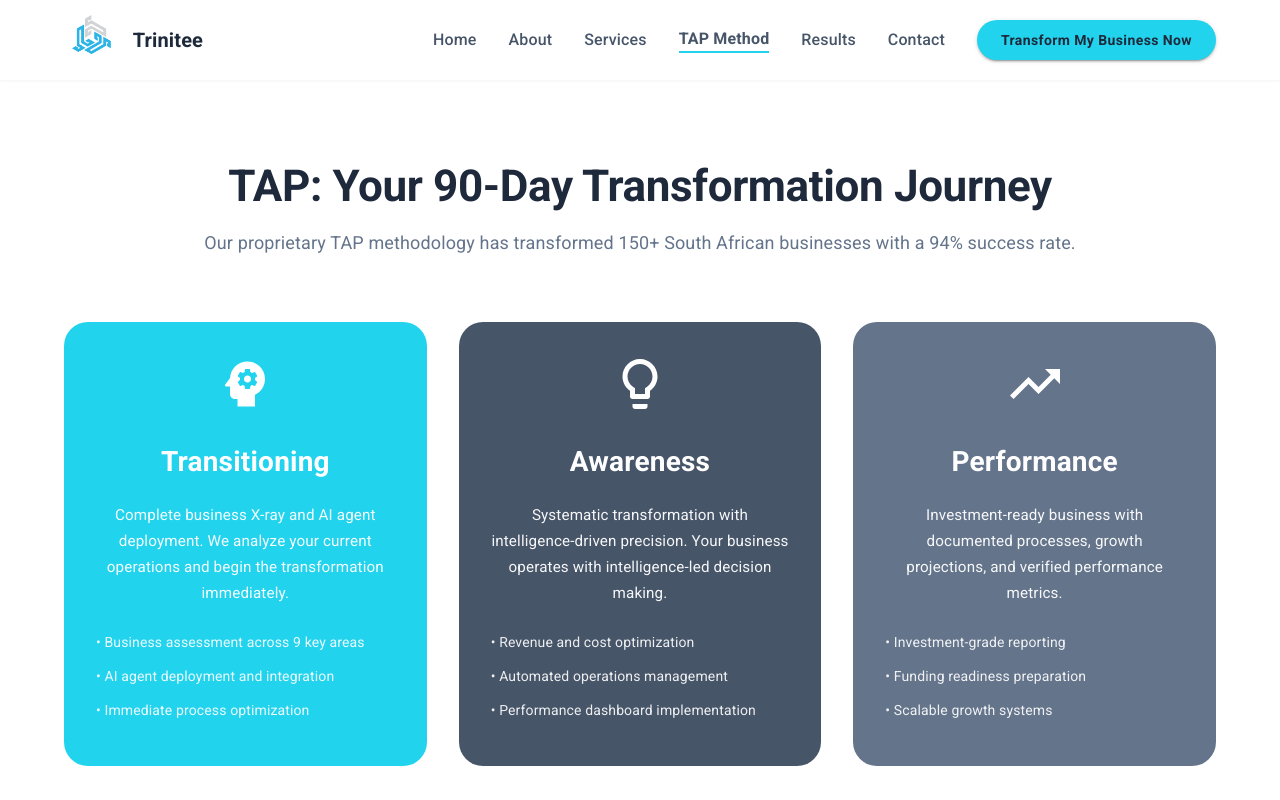
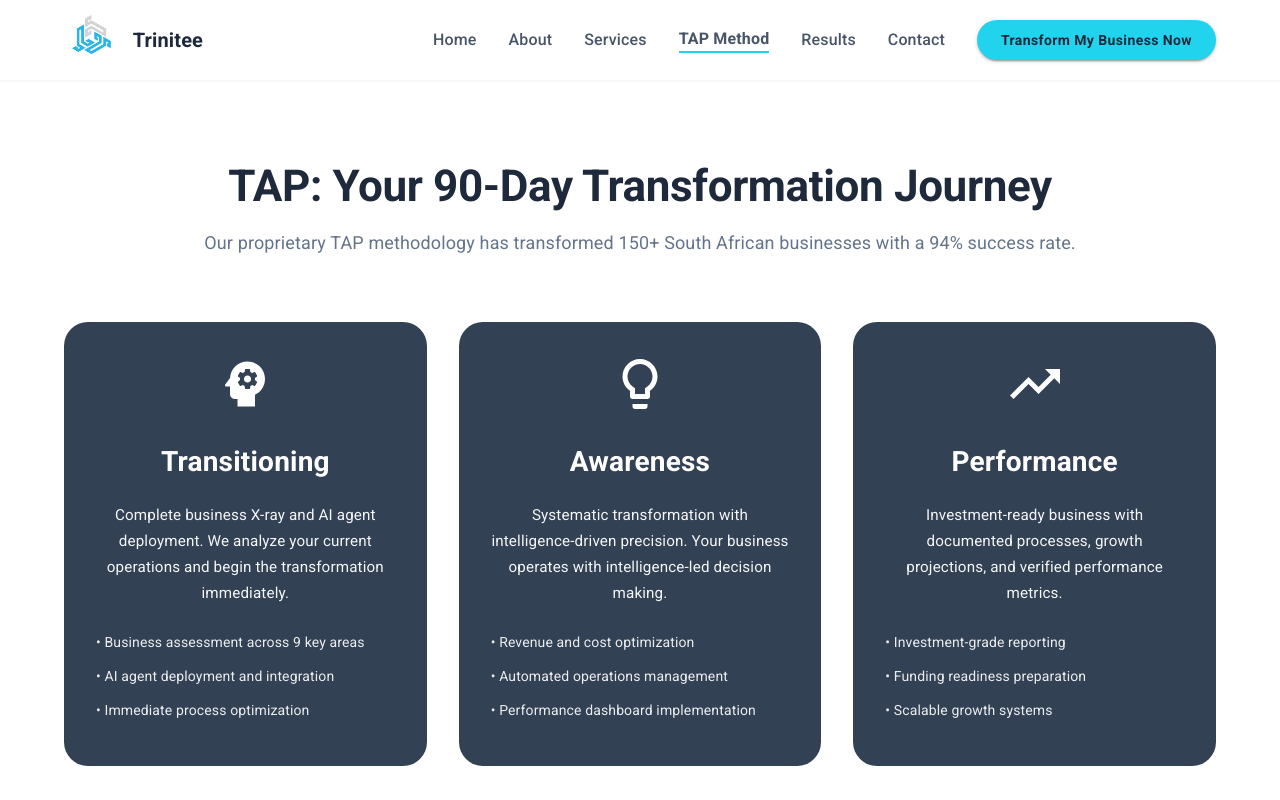
Before and after one commit to KabeloM06/Trinitee-website, a React (Vite) app: page /tap-method in a window 1280 px wide. Shown: the top 800 px of the page. Built offline with nearby package versions, Linux system fonts and the light colour scheme.

Commit message:
fix(home): added logo and update card colors on the home page

```diff
--- a/src/pages/Services.tsx
+++ b/src/pages/Services.tsx
@@ -82,7 +82,7 @@ const Services: React.FC = () => {
         'Supplier relationship management',
         'Demand forecasting',
       ],
-      color: '#4a5f7a',
+      color: '#334155',
       icon: <Inventory2Outlined sx={{ fontSize: 40 }} />,
     },
     {
@@ -94,7 +94,7 @@ const Services: React.FC = () => {
         'Automated expense categorization',
         'Smart invoice grading reporting',
       ],
-      color: '#22d3ee',
+      color: '#334155',
       icon: <AccountBalanceWalletOutlined sx={{ fontSize: 40 }} />,
     },
     {
@@ -106,7 +106,7 @@ const Services: React.FC = () => {
         'Personalized communication campaigns',
         'Churn prediction and prevention',
       ],
-      color: '#4a5f7a',
+      color: '#334155',
       icon: <SupportAgentOutlined sx={{ fontSize: 40 }} />,
     },
     {
@@ -118,7 +118,7 @@ const Services: React.FC = () => {
         'Quality control monitoring',
         'Performance analytics and reporting',
       ],
-      color: '#5a6f8a',
+      color: '#334155',
       icon: <PrecisionManufacturingOutlined sx={{ fontSize: 40 }} />,
     },
   ]
@@ -326,6 +326,7 @@ const Services: React.FC = () => {
                     '&:hover': {
                       transform: 'translateY(-8px)',
                       boxShadow: '0 12px 24px rgba(0,0,0,0.2)',
+                      background: 'linear-gradient(135deg, #22d3ee 0%, #06b6d4 100%)',
                     },
                   }}
                 >
--- a/src/pages/Tap.tsx
+++ b/src/pages/Tap.tsx
@@ -67,7 +67,8 @@ const Tap: React.FC = () => {
       title: 'Transitioning',
       icon: <Psychology sx={{ fontSize: 60 }} />,
       color: '#22d3ee',
-      bgColor: '#22d3ee',
+      bgColor: '#334155',
+      hoverGradient: 'linear-gradient(135deg, #22d3ee 0%, #06b6d4 100%)',
       description: 'Complete business X-ray and AI agent deployment. We analyze your current operations and begin the transformation immediately.',
       features: [
         'Business assessment across 9 key areas',
@@ -79,7 +80,8 @@ const Tap: React.FC = () => {
       title: 'Awareness',
       icon: <LightbulbOutlined sx={{ fontSize: 60 }} />,
       color: '#475569',
-      bgColor: '#475569',
+      bgColor: '#334155',
+      hoverGradient: 'linear-gradient(135deg, #22d3ee 0%, #06b6d4 100%)',
       description: 'Systematic transformation with intelligence-driven precision. Your business operates with intelligence-led decision making.',
       features: [
         'Revenue and cost optimization',
@@ -91,7 +93,8 @@ const Tap: React.FC = () => {
       title: 'Performance',
       icon: <TrendingUpOutlined sx={{ fontSize: 60 }} />,
       color: '#64748b',
-      bgColor: '#64748b',
+      bgColor: '#334155',
+      hoverGradient: 'linear-gradient(135deg, #22d3ee 0%, #06b6d4 100%)',
       description: 'Investment-ready business with documented processes, growth projections, and verified performance metrics.',
       features: [
         'Investment-grade reporting',
@@ -293,6 +296,7 @@ const Tap: React.FC = () => {
                     '&:hover': {
                       transform: 'translateY(-8px)',
                       boxShadow: '0 12px 40px rgba(0,0,0,0.15)',
+                      background: phase.hoverGradient,
                     },
                   }}
                 >
```
